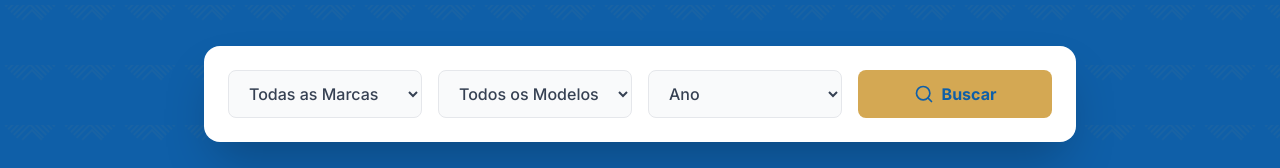
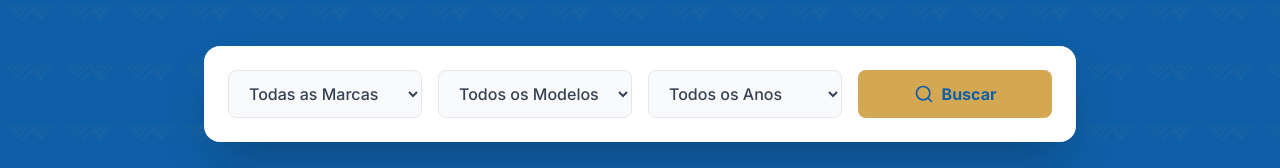
Before and after one commit to GustavoCortezBrito/SaabMultiMarcasSite, a Next.js app: page / in a window 1280 px wide. Shown: the part 415-583 px from the top of the page. Built offline with nearby package versions, Linux system fonts and the light colour scheme.

Commit message:
Adiciona funcionalidade de busca no Hero que redireciona para página de estoque com filtros

```diff
--- a/app/estoque/page.tsx
+++ b/app/estoque/page.tsx
@@ -2,6 +2,7 @@
 
 import { motion, AnimatePresence } from "framer-motion";
 import { useState, useEffect } from "react";
+import { useSearchParams } from "next/navigation";
 import Header from "@/components/Header";
 import Footer from "@/components/Footer";
 import WhatsAppButton from "@/components/WhatsAppButton";
@@ -10,6 +11,7 @@ import Link from "next/link";
 import { vehicleAPI, Vehicle } from "@/lib/api";
 
 export default function EstoquePage() {
+  const searchParams = useSearchParams();
   const [selectedBrand, setSelectedBrand] = useState("Todas");
   const [selectedYear, setSelectedYear] = useState("Todos");
   const [searchTerm, setSearchTerm] = useState("");
@@ -20,7 +22,14 @@ export default function EstoquePage() {
   // Carregar veículos da API
   useEffect(() => {
     loadVehicles();
-  }, []);
+
+    // Aplicar filtros da URL
+    const brandParam = searchParams.get("brand");
+    const yearParam = searchParams.get("year");
+
+    if (brandParam) setSelectedBrand(brandParam);
+    if (yearParam) setSelectedYear(yearParam);
+  }, [searchParams]);
 
   const loadVehicles = async () => {
     try {
--- a/components/Hero.tsx
+++ b/components/Hero.tsx
@@ -2,9 +2,23 @@
 
 import { motion } from "framer-motion";
 import { Search } from "lucide-react";
+import { useState } from "react";
+import { useRouter } from "next/navigation";
 import Logo from "./Logo";
 
 export default function Hero() {
+  const router = useRouter();
+  const [selectedBrand, setSelectedBrand] = useState("");
+  const [selectedYear, setSelectedYear] = useState("");
+
+  const handleSearch = () => {
+    const params = new URLSearchParams();
+    if (selectedBrand) params.set("brand", selectedBrand);
+    if (selectedYear) params.set("year", selectedYear);
+
+    router.push(`/estoque${params.toString() ? `?${params.toString()}` : ""}`);
+  };
+
   return (
     <section className="relative min-h-[90vh] flex items-center justify-center overflow-hidden bg-[#0F5FA8]">
       {/* Background Pattern */}
@@ -47,38 +61,40 @@ export default function Hero() {
             className="max-w-4xl mx-auto bg-white rounded-2xl shadow-2xl p-6"
           >
             <div className="grid md:grid-cols-4 gap-4">
-              <select className="px-4 py-3 bg-gray-50 border border-gray-200 rounded-lg focus:border-[#D4A853] focus:outline-none text-gray-700 font-medium">
-                <option>Todas as Marcas</option>
-                <option>Audi</option>
-                <option>BMW</option>
-                <option>Chevrolet</option>
-                <option>Fiat</option>
-                <option>Ford</option>
-                <option>Honda</option>
-                <option>Hyundai</option>
-                <option>Jeep</option>
-                <option>Mercedes-Benz</option>
-                <option>Nissan</option>
-                <option>Porsche</option>
-                <option>Renault</option>
-                <option>Toyota</option>
-                <option>Volkswagen</option>
+              <select
+                value={selectedBrand}
+                onChange={(e) => setSelectedBrand(e.target.value)}
+                className="px-4 py-3 bg-gray-50 border border-gray-200 rounded-lg focus:border-[#D4A853] focus:outline-none text-gray-700 font-medium cursor-pointer"
+              >
+                <option value="">Todas as Marcas</option>
+                <option value="Volkswagen">Volkswagen</option>
+                <option value="RAM">RAM</option>
+                <option value="Hyundai">Hyundai</option>
+                <option value="Honda">Honda</option>
+                <option value="Chevrolet">Chevrolet</option>
               </select>
 
-              <select className="px-4 py-3 bg-gray-50 border border-gray-200 rounded-lg focus:border-[#D4A853] focus:outline-none text-gray-700 font-medium">
+              <select className="px-4 py-3 bg-gray-50 border border-gray-200 rounded-lg focus:border-[#D4A853] focus:outline-none text-gray-700 font-medium cursor-pointer">
                 <option>Todos os Modelos</option>
               </select>
 
-              <select className="px-4 py-3 bg-gray-50 border border-gray-200 rounded-lg focus:border-[#D4A853] focus:outline-none text-gray-700 font-medium">
-                <option>Ano</option>
-                <option>2024</option>
-                <option>2023</option>
-                <option>2022</option>
-                <option>2021</option>
-                <option>2020</option>
+              <select
+                value={selectedYear}
+                onChange={(e) => setSelectedYear(e.target.value)}
+                className="px-4 py-3 bg-gray-50 border border-gray-200 rounded-lg focus:border-[#D4A853] focus:outline-none text-gray-700 font-medium cursor-pointer"
+              >
+                <option value="">Todos os Anos</option>
+                <option value="2025">2025</option>
+                <option value="2024">2024</option>
+                <option value="2023">2023</option>
+                <option value="2019">2019</option>
+                <option value="2018">2018</option>
+                <option value="2015">2015</option>
+                <option value="2008">2008</option>
               </select>
 
               <motion.button
+                onClick={handleSearch}
                 whileHover={{ scale: 1.02 }}
                 whileTap={{ scale: 0.98 }}
                 className="bg-[#D4A853] text-[#0F5FA8] px-6 py-3 rounded-lg font-bold flex items-center justify-center gap-2 hover:bg-[#f4d084] transition-colors cursor-pointer"
```
